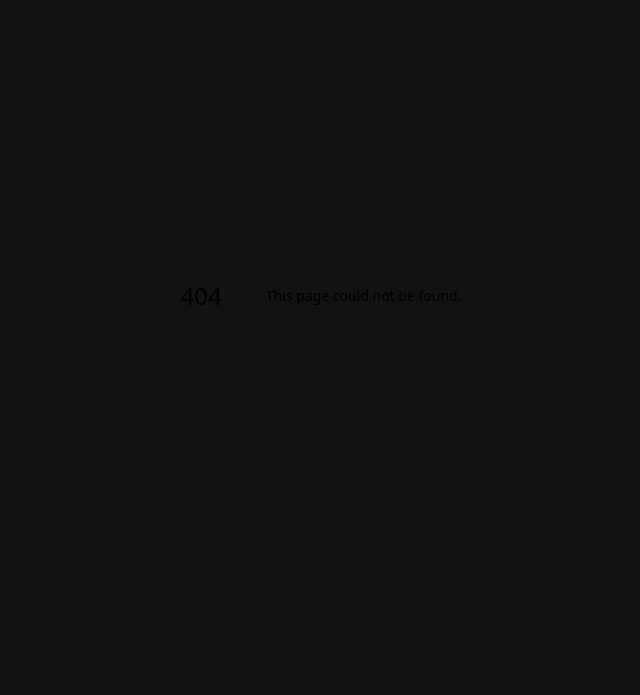
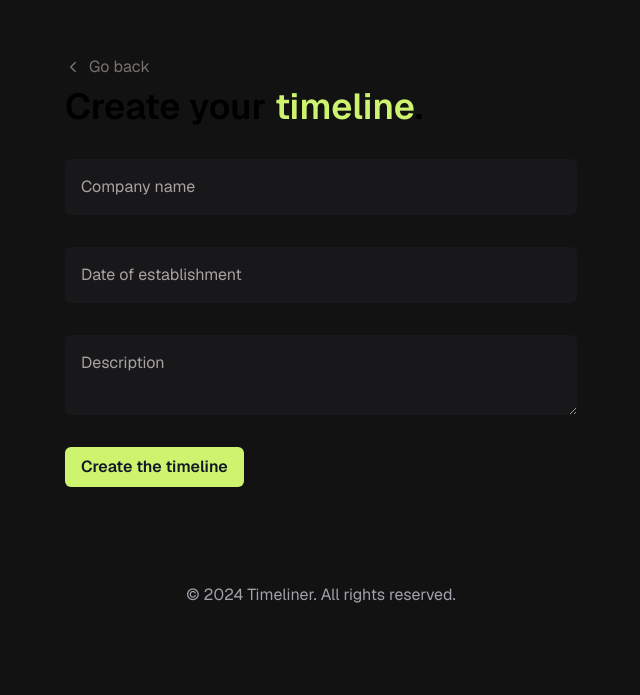
Before and after one commit to filoooooonov/timeliner, a Next.js app: page /create-timeline in a window 1280 px wide. Before the commit this address had no page. Shown: the part 105-800 px from the top of the page, without its empty margins (319-959 px from the left). Built offline with nearby package versions, Linux system fonts and the light colour scheme.

Commit message:
Add slugs and create-timeline page

```diff
--- /dev/null
+++ b/app/create-timeline/layout.tsx
@@ -0,0 +1,17 @@
+import { Metadata } from "next";
+
+export const metadata: Metadata = {
+  title: "Create your timeline",
+};
+
+export default function RootLayout({
+  children,
+}: {
+  children: React.ReactNode;
+}) {
+  return (
+    <>
+      <main className="bg-background">{children}</main>
+    </>
+  );
+}
--- /dev/null
+++ b/app/create-timeline/page.tsx
@@ -0,0 +1,30 @@
+import Link from "next/link";
+import React from "react";
+import { IoIosArrowBack } from "react-icons/io";
+
+export default function App() {
+  return (
+    <main className="max-w-[40%] mx-auto mt-40">
+      <Link
+        href="/"
+        className="text-base mb-2 text-stone-500 flex items-center gap-2 hover:text-stone-300 duration-200"
+      >
+        <IoIosArrowBack /> Go back
+      </Link>
+      <h2>
+        Create your <span className="text-primary">timeline</span>.
+      </h2>
+      <form className="flex flex-col gap-8">
+        <input type="text" placeholder="Company name" />
+        <input type="datetime" placeholder="Date of establishment" />
+        <textarea placeholder="Description" />
+
+        <input
+          type="submit"
+          value="Create the timeline"
+          className="button-primary px-4 py-2 w-max"
+        />
+      </form>
+    </main>
+  );
+}
--- a/app/globals.css
+++ b/app/globals.css
@@ -4,7 +4,7 @@
 
 .button-primary {
   @apply bg-primary font-semibold rounded-md hover:bg-white duration-300
-   text-gray-900;
+   text-gray-900 cursor-pointer;
 }
 
 .button-secondary {
@@ -23,3 +23,16 @@ p {
 .avatar-image {
   @apply w-16 rounded-full cursor-pointer object-cover;
 }
+
+input,
+textarea {
+  @apply py-4 bg-zinc-900 px-4 rounded-md placeholder-stone-400 outline-none focus:outline-none focus:outline-primary/90 duration-100;
+}
+
+h1 {
+  @apply text-4xl md:text-6xl font-bold;
+}
+
+h2 {
+  @apply text-2xl md:text-4xl font-semibold mb-8;
+}
--- a/app/timeline/layout.tsx
+++ b/app/timeline/[slug]/layout.tsx
@@ -11,7 +11,7 @@ export default function RootLayout({
 }) {
   return (
     <>
-      <main className="bg-white">{children}</main>
+      <main className="bg-background">{children}</main>
     </>
   );
 }
--- a/app/timeline/page.tsx
+++ b/app/timeline/[slug]/page.tsx
@@ -17,14 +17,18 @@ const supabase = createClient<Database>(
   process.env.NEXT_PUBLIC_SUPABASE_ANON_KEY as string
 );
 
-async function fetchCompanyData() {
-  const { data, error } = await supabase.from("companies2").select("*");
+async function fetchCompanyData(slug: string) {
+  const { data, error } = await supabase
+    .from("companies")
+    .select("*")
+    .eq("slug", slug)
+    .single();
 
-  if (error) {
-    throw error;
-  }
+  // if (error) {
+  //   throw error;
+  // }
 
-  return data[0];
+  return data;
 }
 
 async function addData(event: React.FormEvent) {
@@ -44,6 +48,8 @@ async function addData(event: React.FormEvent) {
     if (error) {
       console.error("Error adding data:", error);
       return null;
+    } else {
+      console.log("Added data");
     }
 
     return data;
@@ -53,8 +59,23 @@ async function addData(event: React.FormEvent) {
   }
 }
 
-export default async function page() {
-  const companyData = await fetchCompanyData();
+export default async function page({
+  params,
+}: {
+  params: Promise<{ slug: string }>;
+}) {
+  const slug = (await params).slug;
+  const companyData = await fetchCompanyData(slug);
+
+  if (!companyData) {
+    return (
+      <div className="w-full bg-background h-screen flex items-center justify-center">
+        <h1 className="text-3xl text-white">
+          Oops! We could not find what you are looking for. Please, try again.
+        </h1>
+      </div>
+    );
+  }
 
   return (
     <div className="bg-background">
@@ -69,7 +90,7 @@ export default async function page() {
             <h1 className="text-5xl font-semibold">{companyData.name}</h1>
             <button
               onClick={(e) => addData(e)}
-              className="button-secondary ml-8"
+              className="button-secondary mt-4"
             >
               Add data to database
             </button>
--- a/components/HeaderHome.tsx
+++ b/components/HeaderHome.tsx
@@ -48,7 +48,7 @@ const HeaderHome = () => {
             <FaUserCircle />
             <span>Log in</span>
           </Link>
-          <Link href="/timeline" className="button-primary px-2 py-2">
+          <Link href="/create-timeline" className="button-primary px-2 py-2">
             Create timeline
           </Link>
         </div>
--- a/components/ui/placeholders-and-vanish-input.tsx
+++ b/components/ui/placeholders-and-vanish-input.tsx
@@ -177,7 +177,7 @@ export function PlaceholdersAndVanishInput({
   return (
     <form
       className={cn(
-        "w-max relative max-w-xl mx-auto bg-white dark:bg-zinc-900 py-3 rounded-md overflow-hidden shadow-[0px_2px_3px_-1px_rgba(0,0,0,0.1),_0px_1px_0px_0px_rgba(25,28,33,0.02),_0px_0px_0px_1px_rgba(25,28,33,0.08)] transition duration-200",
+        "w-max relative max-w-xl mx-auto bg-white dark:bg-zinc-900 rounded-md overflow-hidden shadow-[0px_2px_3px_-1px_rgba(0,0,0,0.1),_0px_1px_0px_0px_rgba(25,28,33,0.02),_0px_0px_0px_1px_rgba(25,28,33,0.08)] transition duration-200",
         value && "bg-gray-"
       )}
       onSubmit={handleSubmit}
@@ -201,7 +201,7 @@ export function PlaceholdersAndVanishInput({
         value={value}
         type="text"
         className={cn(
-          "w-full relative text-sm sm:text-base z-50 border-none dark:text-white bg-transparent text-black h-full rounded-full focus:outline-none focus:ring-0 pl-4 sm:pl-10 pr-20",
+          "w-full relative text-sm sm:text-base z-50 border-none  dark:text-white bg-transparent text-black h-full rounded-full focus:outline-none focus:ring-0 outline-none pl-4 sm:pl-10 pr-20",
           animating && "text-transparent dark:text-transparent"
         )}
       />
--- a/package.json
+++ b/package.json
@@ -26,6 +26,7 @@
     "prettier": "^3.3.3",
     "react": "18.2.0",
     "react-dom": "18.2.0",
+    "react-hook-form": "^7.53.2",
     "react-icons": "^5.3.0",
     "supabase": "^1.223.10"
   },
```
Also changed, not shown: 1 other file (tests, documents, lock files or other folders).
